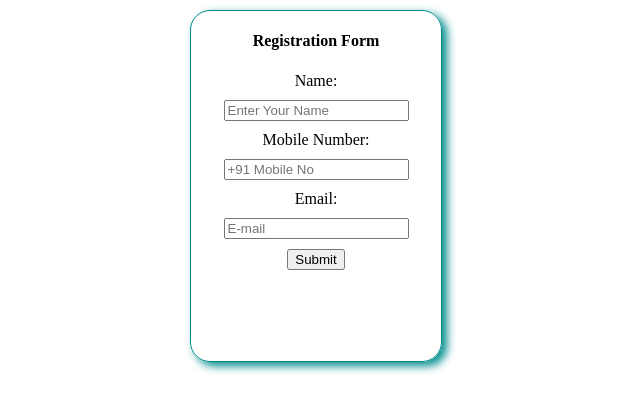
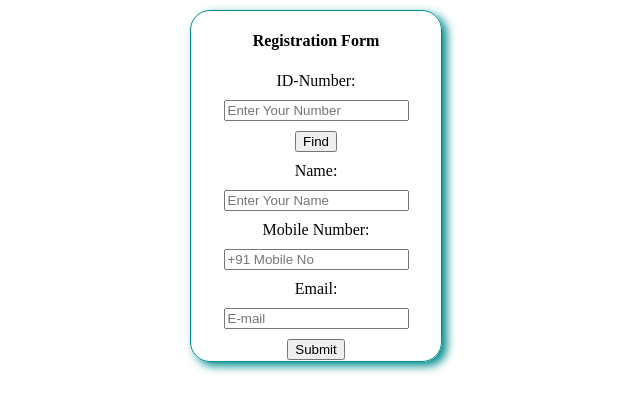
Before and after one commit to srikanthdpk/web_sit_employee, a plain HTML site: page index.html in a window 1280 px wide. Shown: the whole page, without its empty margins (318-958 px from the left). Drawn offline with Linux system fonts and the light colour scheme.

Commit message:
Update index.html

```diff
--- a/index.html
+++ b/index.html
@@ -12,6 +12,13 @@
          <div class="fr">
     <form method="post" >
         <h4>Registration Form</h4>
+        <div>
+        ID-Number:
+        <div><input id="sname" type="text" placeholder="Enter Your Number">
+        </div>
+        <button class="btn btn-success">Find</button>
+        </div>
+        <!--form details-->
         <div>
         Name:
         <div><input id="sname" type="text" placeholder="Enter Your Name">
```
